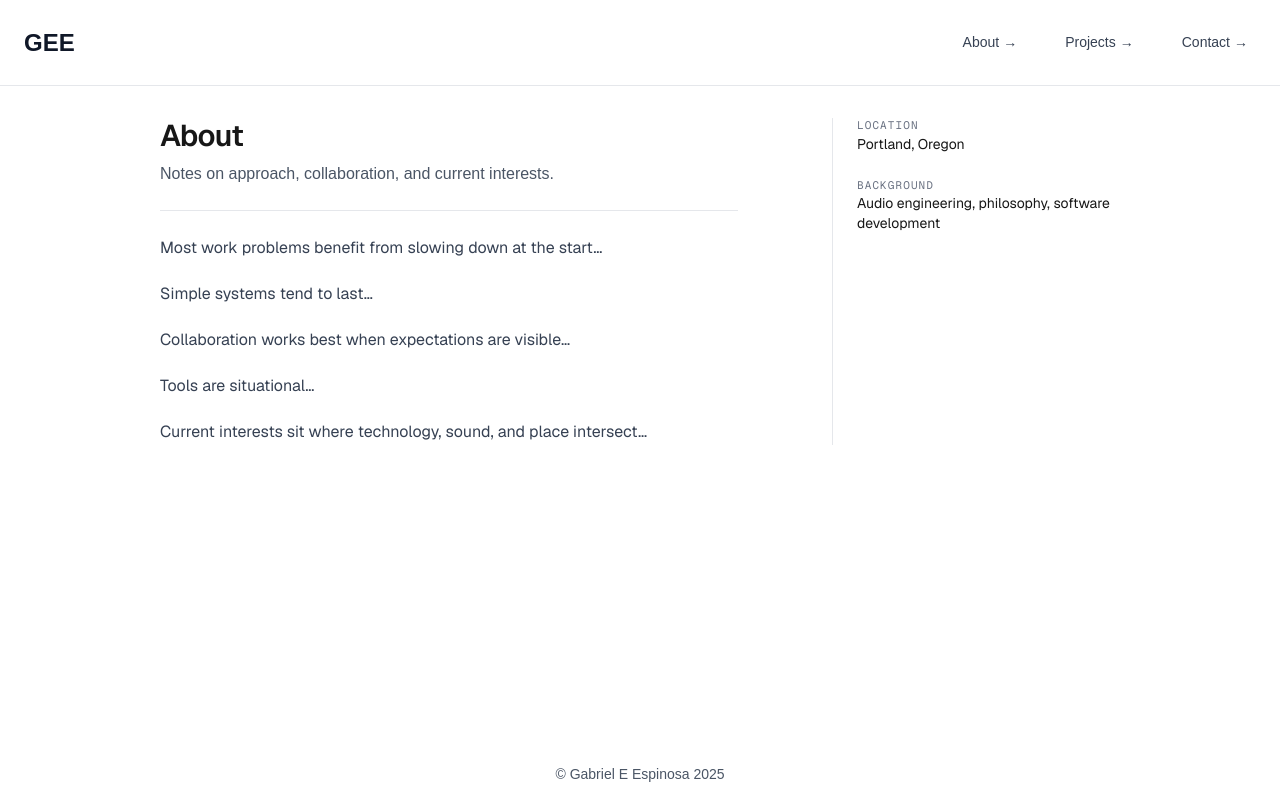
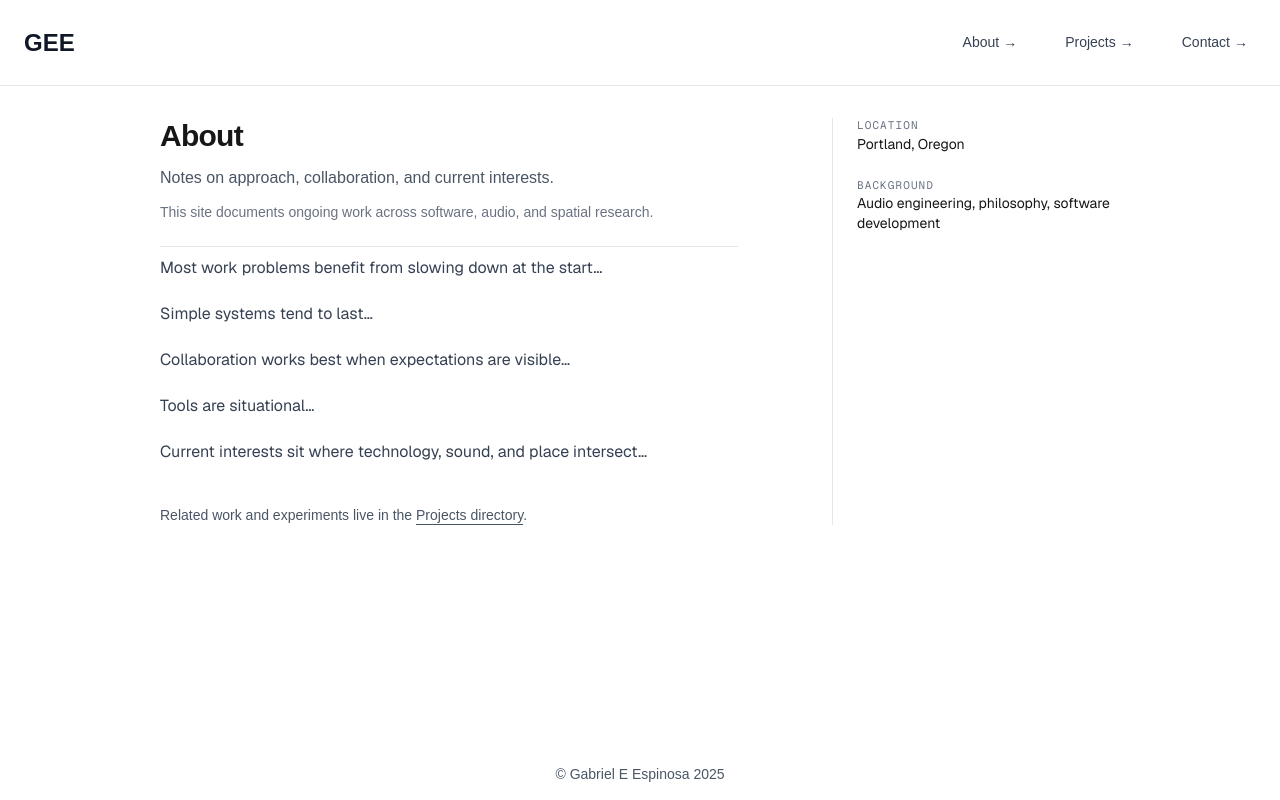
Before and after one commit to GEEspinosa/gee-web-dev-portfolio, a Next.js app: page /about in a window 1280 px wide. Built offline with nearby package versions, Linux system fonts and the light colour scheme.

Commit message:
chore: cleaning the layout and adding link to project directory instead of outright CTA

```diff
--- a/app/about/page.tsx
+++ b/app/about/page.tsx
@@ -5,14 +5,20 @@ export default function AboutPage() {
         {/* Main content */}
         <section className="md:col-span-2 space-y-6">
           {/* header + body */}
-          <header className="space-y-2">
-            <h1 className="text-3xl font-semibold tracking-tight font-sans">About</h1>
+          <header className="space-y-3">
+            <h1 className="text-3xl font-semibold tracking-tight">About</h1>
 
             <p className="text-gray-600 max-w-prose">
               Notes on approach, collaboration, and current interests.
             </p>
+
+            <p className="text-sm text-gray-500 max-w-prose">
+              This site documents ongoing work across software, audio, and
+              spatial research.
+            </p>
           </header>
-          <hr className="border-gray-200 max-w-prose" />
+
+          <hr className="border-gray-200 max-w-prose my-2" />
 
           <div className="space-y-5 leading-relaxed text-gray-700 max-w-prose font-sans">
             <p>Most work problems benefit from slowing down at the start…</p>
@@ -28,10 +34,23 @@ export default function AboutPage() {
               intersect…
             </p>
           </div>
+
+          <div className="pt-4">
+            <p className="text-sm text-gray-600">
+              Related work and experiments live in the{" "}
+              <a
+                href="/projects"
+                className="underline underline-offset-4 hover:text-gray-800"
+              >
+                Projects directory
+              </a>
+              .
+            </p>
+          </div>
         </section>
 
         {/* Metadata / aside */}
-        <aside className="space-y-6 border-l border-gray-200 pl-6 text-sm opacity-90 md:opacity-100">
+        <aside className="space-y-6 md:border-l border-gray-200 md:pl-6 text-sm opacity-90 md:opacity-100">
           <div>
             <h2 className="font-mono text-[11px] uppercase tracking-widest text-gray-500">
               Location
@@ -43,7 +62,9 @@ export default function AboutPage() {
             <h2 className="font-mono text-[11px] uppercase tracking-widest text-gray-500">
               Background
             </h2>
-            <p className="font-sans">Audio engineering, philosophy, software development</p>
+            <p className="font-sans">
+              Audio engineering, philosophy, software development
+            </p>
           </div>
         </aside>
       </div>
```
